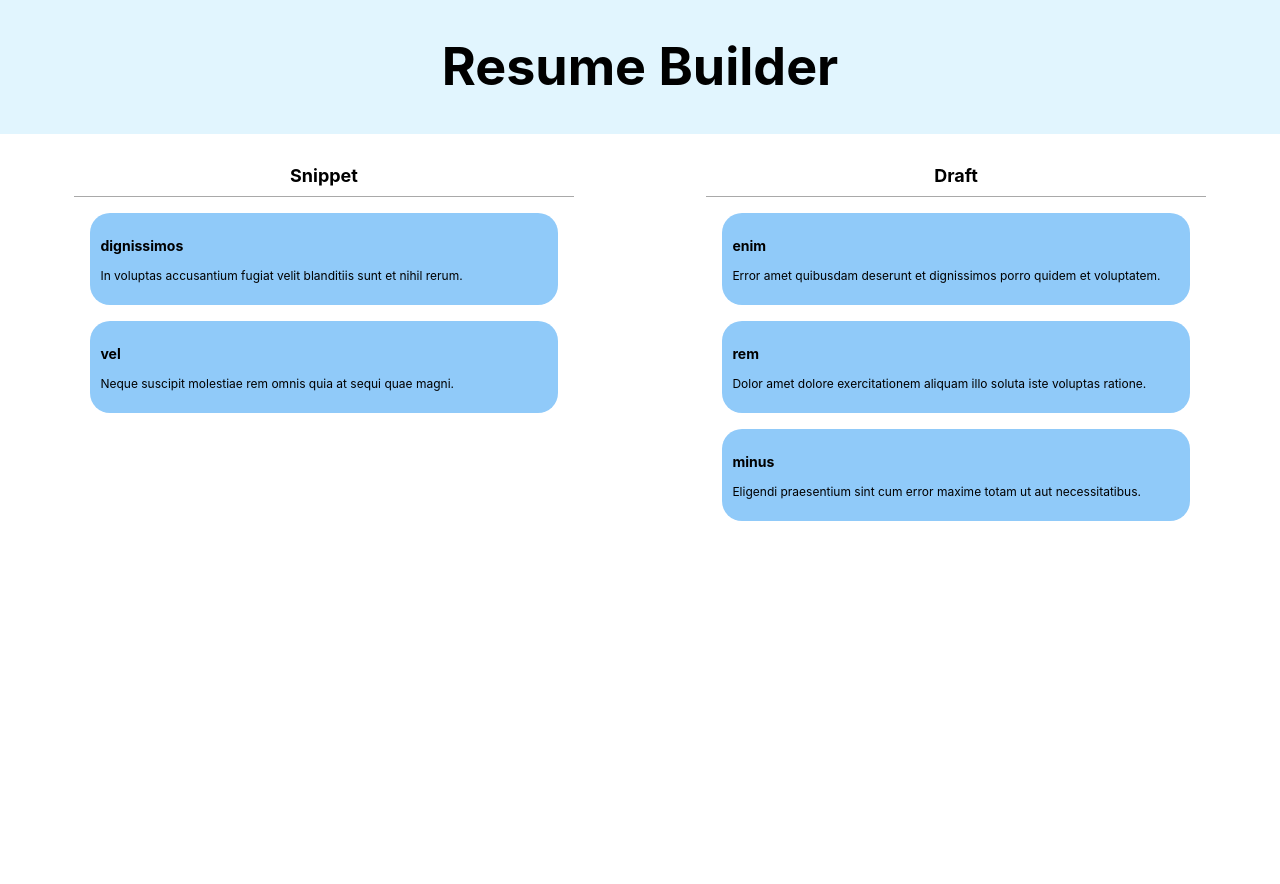
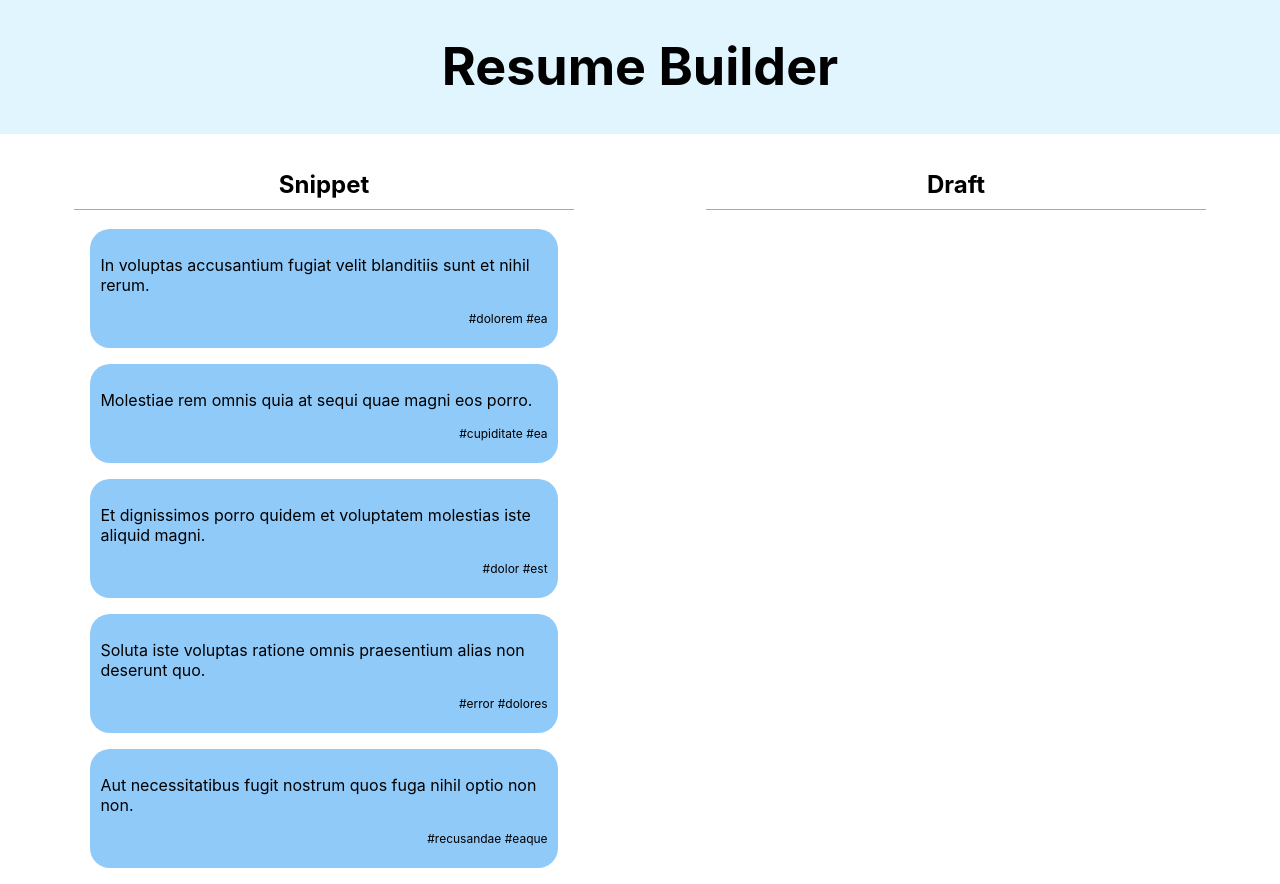
Before and after one commit to thangpham7793/resume-builder, a React (Create React App) app: page / in a window 1280 px wide. Before the commit the page ends 800 px from the top, so only its background shows below. Built offline with nearby package versions, Linux system fonts and the light colour scheme.

Commit message:
Adjust type, add onClickHandler and refactor names

```diff
--- a/src/components/Lane/Lane.tsx
+++ b/src/components/Lane/Lane.tsx
@@ -1,7 +1,12 @@
 import React, { DragEventHandler } from "react";
 import styled from "styled-components";
 import { Snippet } from "../Snippet/Snippet";
-import { LaneType, OnSnippetDragHandler, ISnippet } from "../../types";
+import {
+  LaneType,
+  OnSnippetDraggedHandler,
+  ISnippet,
+  OnSnippetClickedHandler,
+} from "../../types";
 import { theme } from "../../theme/theme";
 
 const LaneWrapper = styled.div`
@@ -36,20 +41,22 @@ const SnippetsContainer = styled.div``;
 
 interface LaneProps {
   title: LaneType;
-  snippets: ISnippet[];
+  moveableSnippets: ISnippet[];
   loading: boolean;
   onDragOver: DragEventHandler;
   onDrop: DragEventHandler;
-  onDragStart: OnSnippetDragHandler;
+  onDragStart: OnSnippetDraggedHandler;
+  onSnippetClicked: OnSnippetClickedHandler;
 }
 
 export const Lane = ({
   title,
-  snippets,
+  moveableSnippets,
   loading,
   onDragStart,
   onDrop,
   onDragOver,
+  onSnippetClicked,
 }: LaneProps) => {
   return (
     <LaneWrapper onDragOver={onDragOver} onDrop={onDrop}>
@@ -57,12 +64,13 @@ export const Lane = ({
       <SnippetsContainer>
         {loading
           ? "Fetching Snippets"
-          : snippets.map((snippet) => (
+          : moveableSnippets.map((snippet) => (
               <Snippet
-                key={snippet.title}
+                key={snippet.id}
                 {...snippet}
                 draggable={true}
                 onDragStart={onDragStart}
+                onClick={onSnippetClicked}
               />
             ))}
       </SnippetsContainer>
--- a/src/components/Snippet/Snippet.tsx
+++ b/src/components/Snippet/Snippet.tsx
@@ -1,7 +1,11 @@
 import React from "react";
 import styled from "styled-components";
 import { theme } from "../../theme/theme";
-import { OnSnippetDragHandler, ISnippet } from "../../types";
+import {
+  OnSnippetDraggedHandler,
+  ISnippet,
+  OnSnippetClickedHandler,
+} from "../../types";
 
 const SnippetWrapper = styled.div`
   background: ${theme.color.secondary.main};
@@ -10,31 +14,39 @@ const SnippetWrapper = styled.div`
   border-radius: 20px;
 `;
 
-const SnippetTitle = styled.h3``;
+const SnippetTags = styled.p`
+  font-size: ${theme.text.fontSize.s};
+  text-align: right;
+`;
 
 const SnippetBody = styled.p`
   width: 100%;
 `;
 
 interface SnippetProps extends ISnippet {
-  draggable?: boolean;
-  onDragStart?: OnSnippetDragHandler;
+  draggable: boolean;
+  onDragStart: OnSnippetDraggedHandler;
+  onClick: OnSnippetClickedHandler;
 }
 
 export const Snippet = ({
-  title,
   body,
   id,
+  tags = [""],
   draggable = false,
   onDragStart,
+  onClick,
 }: SnippetProps) => {
+  const renderTags = (tags: string[]) => `#${tags.join(" #")}`;
+
   return (
     <SnippetWrapper
       draggable={draggable}
-      onDragStart={(e) => onDragStart && onDragStart(e, id)}
+      onDragStart={(e) => onDragStart(e, id)}
+      onClick={() => onClick(id)}
     >
-      <SnippetTitle>{title}</SnippetTitle>
       <SnippetBody>{body}</SnippetBody>
+      <SnippetTags>{renderTags(tags)}</SnippetTags>
     </SnippetWrapper>
   );
 };
--- a/src/containers/Board.tsx
+++ b/src/containers/Board.tsx
@@ -1,7 +1,12 @@
-import React, { DragEventHandler } from "react";
+import React, { DragEventHandler, MouseEventHandler } from "react";
 import styled from "styled-components";
 import { Lane } from "../components/Lane/Lane";
-import { LaneConfig, LaneType, OnSnippetDragHandler } from "../types";
+import {
+  LaneConfig,
+  LaneType,
+  OnSnippetDraggedHandler,
+  OnSnippetClickedHandler,
+} from "../types";
 import {
   SnippetAction,
   SnippetState,
@@ -31,7 +36,7 @@ interface BoardProps extends SnippetState {
 export const Board = ({
   lanes,
   error,
-  snippets,
+  moveableSnippets,
   loading,
   snippetDispatch,
 }: BoardProps) => {
@@ -41,11 +46,11 @@ export const Board = ({
     }
   };
   // factoryFunction for onDrop since it needs the title of the target lane
-  const createOnDrop = (title: LaneType): DragEventHandler => {
+  const createOnSnippetDroppedHandler = (title: LaneType): DragEventHandler => {
     return (event) => {
       const droppedSnippetId = event.dataTransfer.getData("id");
       snippetDispatch({
-        type: SnippetActionType.TICKET_MOVED_TO_NEW_LANE,
+        type: SnippetActionType.MOVE_SNIPPET,
         payload: {
           snippetId: droppedSnippetId,
           newLane: title,
@@ -54,7 +59,21 @@ export const Board = ({
     };
   };
 
-  const onDragStart: OnSnippetDragHandler = (event, id) => {
+  const createOnSnippetClickedHandler = (
+    title: LaneType
+  ): OnSnippetClickedHandler => {
+    return (id) => {
+      snippetDispatch({
+        type: SnippetActionType.MOVE_SNIPPET,
+        payload: {
+          snippetId: id,
+          newLane: title === LaneType.Draft ? LaneType.Snippet : LaneType.Draft,
+        },
+      });
+    };
+  };
+
+  const onDragStart: OnSnippetDraggedHandler = (event, id) => {
     // text/plain is treated like a link
     event.dataTransfer.setData("id", id);
   };
@@ -66,13 +85,14 @@ export const Board = ({
       ) : (
         lanes.map(({ id, title }) => (
           <Lane
-            snippets={snippets.filter((t) => t.lane === title)}
+            moveableSnippets={moveableSnippets.filter((t) => t.lane === title)}
             key={id}
             title={title}
             loading={loading}
             onDragStart={onDragStart}
             onDragOver={onDragOver}
-            onDrop={createOnDrop(title)}
+            onDrop={createOnSnippetDroppedHandler(title)}
+            onSnippetClicked={createOnSnippetClickedHandler(title)}
           />
         ))
       )}
--- a/src/contexts/SnippetContextProvider.tsx
+++ b/src/contexts/SnippetContextProvider.tsx
@@ -4,8 +4,8 @@ import { getSnippets } from "../services/api";
 import { useImmerReducer } from "use-immer";
 
 export enum SnippetActionType {
-  FETCH_TICKET = "FETCH_TICKET",
-  TICKET_MOVED_TO_NEW_LANE = "TICKET_MOVED_TO_NEW_LANE",
+  FETCH_SNIPPET = "FETCH_SNIPPET",
+  MOVE_SNIPPET = "MOVE_SNIPPET",
   ERROR = "ERROR",
 }
 
@@ -15,8 +15,10 @@ type Props = {
 
 export type SnippetState = {
   snippets: ISnippet[];
+  moveableSnippets: ISnippet[];
   error: Error | null;
   loading: boolean;
+  draft: ISnippet[];
 };
 
 type SnippetMovedPayload = { newLane: LaneType; snippetId: string };
@@ -26,16 +28,24 @@ export type SnippetAction = {
   payload?: ISnippet[] | ISnippet | Error | SnippetMovedPayload;
 };
 
-const initialState: SnippetState = { snippets: [], error: null, loading: true };
+const initialState: SnippetState = {
+  snippets: [],
+  moveableSnippets: [],
+  error: null,
+  loading: true,
+  draft: [],
+};
 const snippetReducer = (draft: SnippetState, action: SnippetAction) => {
+  console.log(`Received action:`, action.type);
   switch (action.type) {
-    case SnippetActionType.FETCH_TICKET:
+    case SnippetActionType.FETCH_SNIPPET:
       draft.snippets = action.payload as ISnippet[];
+      draft.moveableSnippets = [...draft.snippets];
       draft.loading = false;
       return draft;
-    case SnippetActionType.TICKET_MOVED_TO_NEW_LANE:
+    case SnippetActionType.MOVE_SNIPPET:
       const { snippetId, newLane } = action.payload as SnippetMovedPayload;
-      for (const snippet of draft.snippets) {
+      for (const snippet of draft.moveableSnippets) {
         if (snippet.id === snippetId) {
           snippet.lane = newLane;
           break;
@@ -66,7 +76,7 @@ export const SnippetContextProvider: FC<Props> = ({ children }) => {
   useEffect(() => {
     getSnippets()
       .then((snippets) =>
-        dispatch({ type: SnippetActionType.FETCH_TICKET, payload: snippets })
+        dispatch({ type: SnippetActionType.FETCH_SNIPPET, payload: snippets })
       )
       .catch((error) =>
         dispatch({ type: SnippetActionType.ERROR, payload: error })
--- a/src/services/api.tsx
+++ b/src/services/api.tsx
@@ -13,36 +13,43 @@ function createFakeGetCall<T>(values: T[]) {
   };
 }
 
+const word = (n: number) => faker.lorem.words(n);
+
 const snippets: ISnippet[] = [
   {
     id: faker.random.uuid(),
-    title: faker.lorem.words(1),
+    title: `${word(1)}`,
     body: faker.lorem.sentence(10),
     lane: LaneType.Snippet,
+    tags: [`${word(1)}`, `${word(1)}`],
+  },
+  {
+    id: faker.random.uuid(),
+    title: `${word(1)}`,
+    body: faker.lorem.sentence(10),
+    lane: LaneType.Snippet,
+    tags: [`${word(1)}`, `${word(1)}`],
+  },
+  {
+    id: faker.random.uuid(),
+    title: `${word(1)}`,
+    body: faker.lorem.sentence(10),
+    lane: LaneType.Snippet,
+    tags: [`${word(1)}`, `${word(1)}`],
+  },
+  {
+    id: faker.random.uuid(),
+    title: `${faker.lorem.words(1)}`,
+    body: faker.lorem.sentence(10),
+    lane: LaneType.Snippet,
+    tags: [`${word(1)}`, `${word(1)}`],
   },
   {
     id: faker.random.uuid(),
     title: faker.lorem.words(1),
     body: faker.lorem.sentence(10),
     lane: LaneType.Snippet,
-  },
-  {
-    id: faker.random.uuid(),
-    title: faker.lorem.words(1),
-    body: faker.lorem.sentence(10),
-    lane: LaneType.Draft,
-  },
-  {
-    id: faker.random.uuid(),
-    title: faker.lorem.words(1),
-    body: faker.lorem.sentence(10),
-    lane: LaneType.Draft,
-  },
-  {
-    id: faker.random.uuid(),
-    title: faker.lorem.words(1),
-    body: faker.lorem.sentence(10),
-    lane: LaneType.Draft,
+    tags: [`${word(1)}`, `${word(1)}`],
   },
 ];
 
--- a/src/theme/theme.ts
+++ b/src/theme/theme.ts
@@ -18,8 +18,9 @@ export const theme = {
   text: {
     fontSize: {
       xs: `${baseFontSize / 4}rem`,
-      s: `${baseFontSize / 2}rem`,
-      m: `${(baseFontSize * 3) / 4}rem`,
+      ss: `${baseFontSize / 2}rem`,
+      s: `${(baseFontSize * 3) / 4}rem`,
+      m: `${baseFontSize}rem`,
       xm: `${baseFontSize * 1.25}rem`,
       l: `${baseFontSize * 1.5}rem`,
       xl: `${baseFontSize * 25}rem`,
--- a/src/types.ts
+++ b/src/types.ts
@@ -8,7 +8,7 @@ export type ISnippet = {
   title: string;
   body: string;
   lane: LaneType;
-  tag?: string[];
+  tags?: string[];
 };
 
 export type LaneConfig = {
@@ -16,7 +16,9 @@ export type LaneConfig = {
   title: LaneType;
 };
 
-export type OnSnippetDragHandler = (
+export type OnSnippetDraggedHandler = (
   event: React.DragEvent<HTMLDivElement>,
   id: string
 ) => void;
+
+export type OnSnippetClickedHandler = (id: string) => void;
```
Also changed, not shown: src/containers/SnippetsContainer.tsx (deleted, +0 -36 lines).
